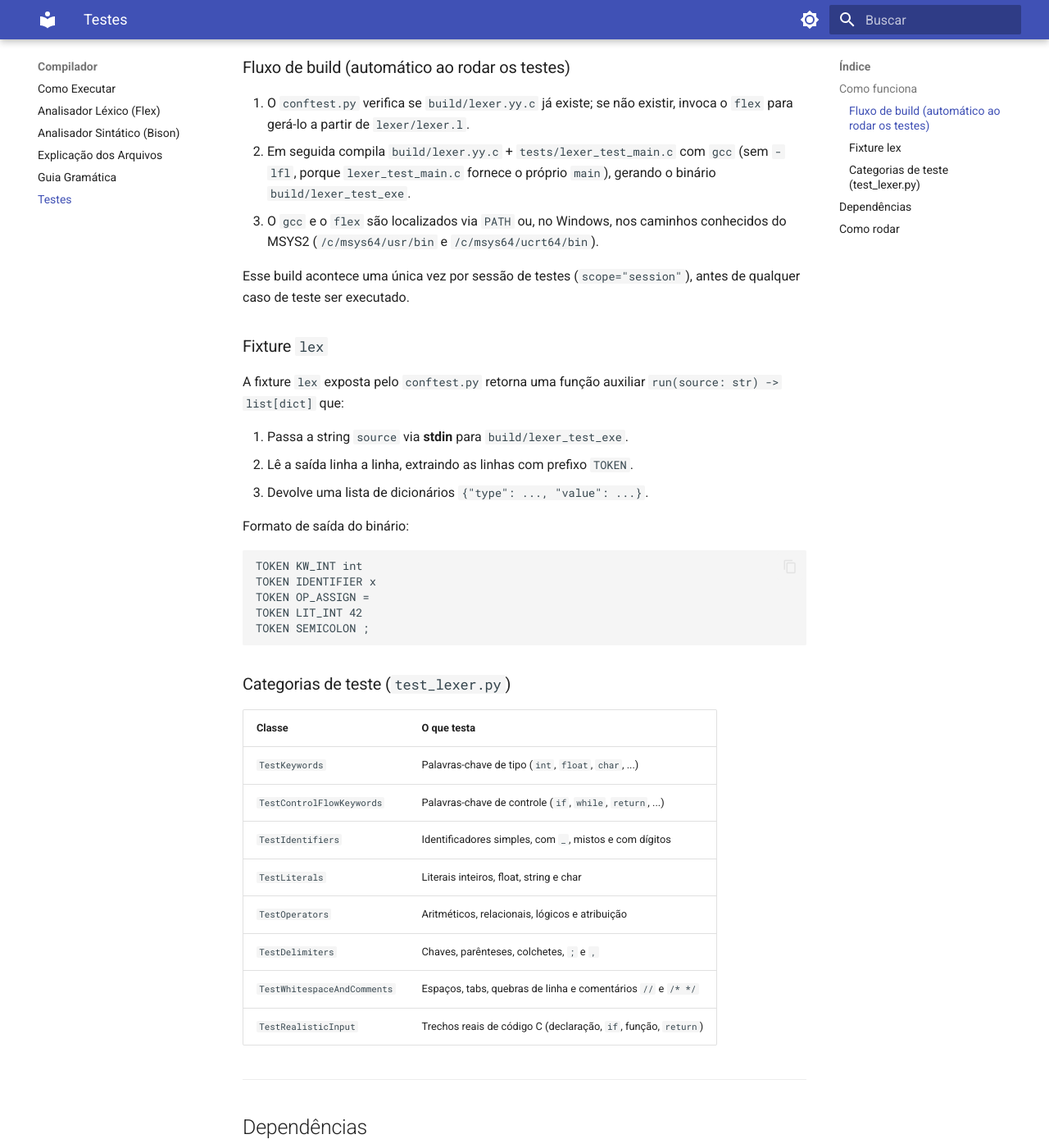
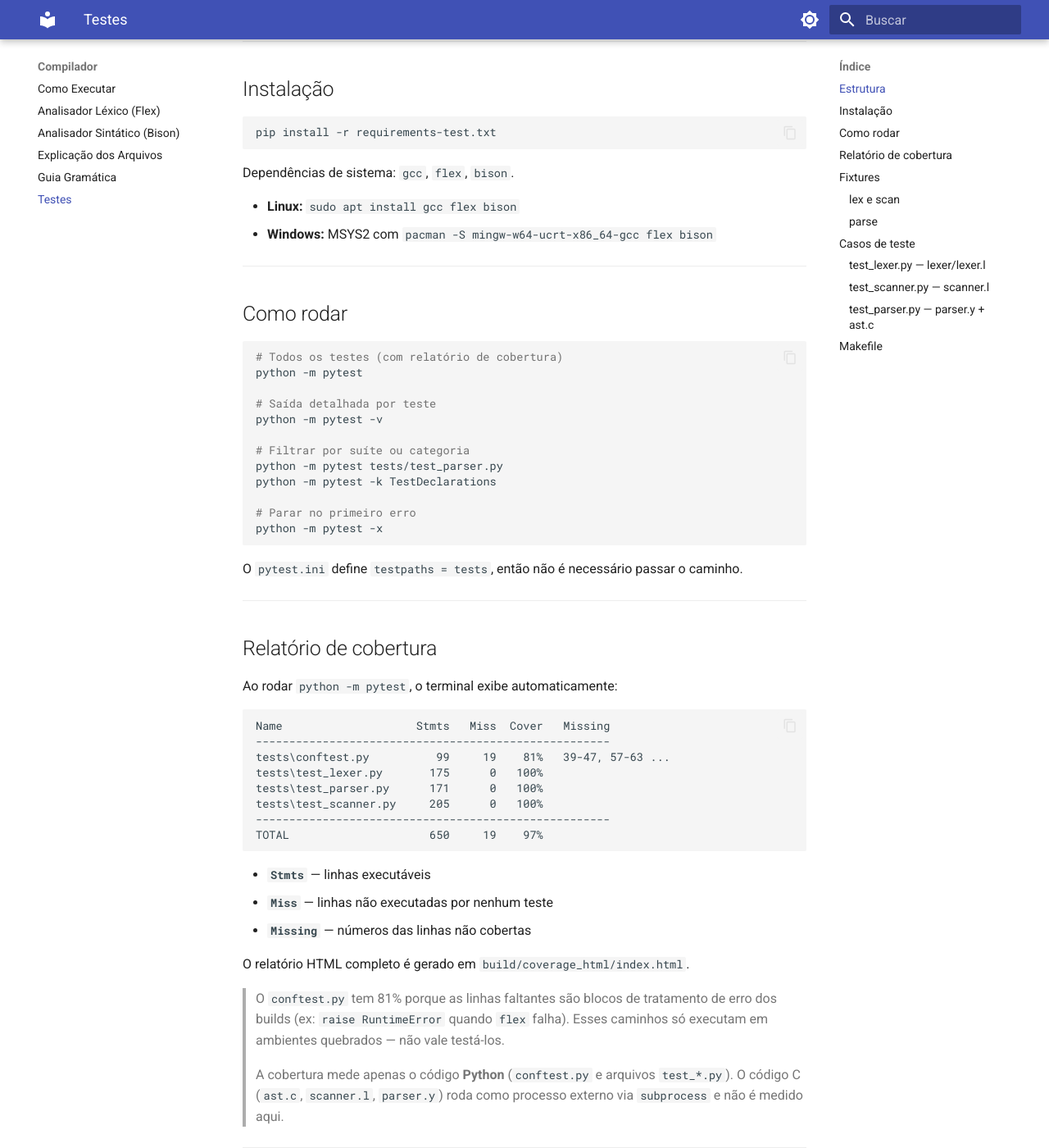
Before and after one commit to UnB-Coding/compiladores1, an MkDocs documentation site: the page built from docs/tests.md, in a window 1280 px wide and 1400 px high, scrolled down 408 px. Shown: the whole window at 82% size. Built offline with MkDocs 1.6.1 and Material for MkDocs 9.7.7, drawn with Linux system fonts in a browser that asks for light colours; some of the changed text lies outside the part shown.

Commit message:
docs: ajustes da documentação dos testes

````diff
--- a/docs/tests.md
+++ b/docs/tests.md
@@ -1,88 +1,177 @@
 # Testes
 
-## Como funciona
-
-Os testes utilizam **pytest** para verificar o comportamento do lexer de forma automatizada. A arquitetura tem três camadas:
+## Estrutura
 
 ```
 tests/
-├── conftest.py          # fixtures de build e execução
-├── lexer_test_main.c    # driver C com main() para o binário de teste
-└── test_lexer.py        # casos de teste organizados por categoria
+├── conftest.py           # build automático e fixtures
+├── lexer_test_main.c     # driver C do lexer standalone
+├── scanner_test_main.c   # driver C do scanner (tokens Bison)
+├── test_lexer.py         # testes do lexer/lexer.l
+├── test_scanner.py       # testes do scanner.l
+└── test_parser.py        # testes do parser.y + ast.c
 ```
-
-### Fluxo de build (automático ao rodar os testes)
-
-1. O `conftest.py` verifica se `build/lexer.yy.c` já existe; se não existir, invoca o `flex` para gerá-lo a partir de `lexer/lexer.l`.
-2. Em seguida compila `build/lexer.yy.c` + `tests/lexer_test_main.c` com `gcc` (sem `-lfl`, porque `lexer_test_main.c` fornece o próprio `main`), gerando o binário `build/lexer_test_exe`.
-3. O `gcc` e o `flex` são localizados via `PATH` ou, no Windows, nos caminhos conhecidos do MSYS2 (`/c/msys64/usr/bin` e `/c/msys64/ucrt64/bin`).
-
-Esse build acontece uma única vez por sessão de testes (`scope="session"`), antes de qualquer caso de teste ser executado.
-
-### Fixture `lex`
-
-A fixture `lex` exposta pelo `conftest.py` retorna uma função auxiliar `run(source: str) -> list[dict]` que:
-
-1. Passa a string `source` via **stdin** para `build/lexer_test_exe`.
-2. Lê a saída linha a linha, extraindo as linhas com prefixo `TOKEN`.
-3. Devolve uma lista de dicionários `{"type": ..., "value": ...}`.
-
-Formato de saída do binário:
-
-```
-TOKEN KW_INT int
-TOKEN IDENTIFIER x
-TOKEN OP_ASSIGN =
-TOKEN LIT_INT 42
-TOKEN SEMICOLON ;
-```
-
-### Categorias de teste (`test_lexer.py`)
-
-| Classe | O que testa |
-|---|---|
-| `TestKeywords` | Palavras-chave de tipo (`int`, `float`, `char`, ...) |
-| `TestControlFlowKeywords` | Palavras-chave de controle (`if`, `while`, `return`, ...) |
-| `TestIdentifiers` | Identificadores simples, com `_`, mistos e com dígitos |
-| `TestLiterals` | Literais inteiros, float, string e char |
-| `TestOperators` | Aritméticos, relacionais, lógicos e atribuição |
-| `TestDelimiters` | Chaves, parênteses, colchetes, `;` e `,` |
-| `TestWhitespaceAndComments` | Espaços, tabs, quebras de linha e comentários `//` e `/* */` |
-| `TestRealisticInput` | Trechos reais de código C (declaração, `if`, função, `return`) |
 
 ---
 
-## Dependências
-
-- Python 3.x
-- pytest >= 7.0 (declarado em `requirements-test.txt`)
-- gcc e flex instalados (via MSYS2 no Windows)
-
-Instalar o pytest:
+## Instalação
 
 ```bash
 pip install -r requirements-test.txt
 ```
+
+Dependências de sistema: `gcc`, `flex`, `bison`.
+
+- **Linux:** `sudo apt install gcc flex bison`
+- **Windows:** MSYS2 com `pacman -S mingw-w64-ucrt-x86_64-gcc flex bison`
 
 ---
 
 ## Como rodar
 
 ```bash
-# Todos os testes
+# Todos os testes (com relatório de cobertura)
 python -m pytest
 
-# Com saída detalhada (nome de cada teste)
+# Saída detalhada por teste
 python -m pytest -v
 
-# Apenas uma categoria
-python -m pytest -v -k TestKeywords
-
-# Apenas um teste específico
-python -m pytest -v tests/test_lexer.py::TestLiterals::test_float_literal
+# Filtrar por suíte ou categoria
+python -m pytest tests/test_parser.py
+python -m pytest -k TestDeclarations
 
 # Parar no primeiro erro
 python -m pytest -x
 ```
 
-> O `pytest.ini` já aponta `testpaths = tests`, então não é necessário indicar o caminho da pasta.
+O `pytest.ini` define `testpaths = tests`, então não é necessário passar o caminho.
+
+---
+
+## Relatório de cobertura
+
+Ao rodar `python -m pytest`, o terminal exibe automaticamente:
+
+```
+Name                    Stmts   Miss  Cover   Missing
+-----------------------------------------------------
+tests\conftest.py          99     19    81%   39-47, 57-63 ...
+tests\test_lexer.py       175      0   100%
+tests\test_parser.py      171      0   100%
+tests\test_scanner.py     205      0   100%
+-----------------------------------------------------
+TOTAL                     650     19    97%
+```
+
+- **`Stmts`** — linhas executáveis
+- **`Miss`** — linhas não executadas por nenhum teste
+- **`Missing`** — números das linhas não cobertas
+
+O relatório HTML completo é gerado em `build/coverage_html/index.html`.
+
+> O `conftest.py` tem 81% porque as linhas faltantes são blocos de tratamento de erro dos builds (ex: `raise RuntimeError` quando `flex` falha). Esses caminhos só executam em ambientes quebrados — não vale testá-los.
+
+> A cobertura mede apenas o código **Python** (`conftest.py` e arquivos `test_*.py`). O código C (`ast.c`, `scanner.l`, `parser.y`) roda como processo externo via `subprocess` e não é medido aqui.
+
+---
+
+## Fixtures
+
+O `conftest.py` compila os binários automaticamente antes dos testes, sem precisar rodar `make`.
+
+| Fixture | Binário | Tokens |
+|---|---|---|
+| `lex` | `build/lexer_test_exe` | `KW_INT`, `IDENTIFIER`, `OP_PLUS` |
+| `scan` | `build/scanner_test_exe` | `T_INT`, `ID`, `PLUS` |
+| `parse` | `build/parser_exe` | recebe código C, retorna `stdout`/`stderr`/`returncode` |
+
+### `lex` e `scan`
+
+Ambas recebem uma string de código e retornam uma lista de dicionários `{"type": ..., "value": ...}`:
+
+```python
+tokens = lex("int x = 42;")
+# [{"type": "KW_INT", "value": "int"}, {"type": "IDENTIFIER", "value": "x"}, ...]
+
+tokens = scan("int x = 42;")
+# [{"type": "T_INT", "value": "int"}, {"type": "ID", "value": "x"}, ...]
+```
+
+### `parse`
+
+Executa o parser completo com o código recebido via stdin:
+
+```python
+r = parse("int x = 5; x + 1;")
+r["returncode"]  # 0 = sem erro de compilação
+r["stdout"]      # "Declarado: x : int = 5\nResultado: 6\n..."
+r["stderr"]      # mensagens de erro sintático/semântico
+```
+
+Formato do stdout:
+
+| Comando C | Saída |
+|---|---|
+| `int x = 5;` | `Declarado: x : int = 5` |
+| `int x;` | `Declarado: x : int` |
+| `x = 10;` | `int x = 10` |
+| `3 + 4;` | `Resultado: 7` |
+| fim do programa | `--- Tabela de Símbolos ---` |
+
+> `parser.y` sempre termina com `exit 0`, mesmo em erro sintático. Para verificar erros, cheque `r["stderr"]`.
+
+---
+
+## Casos de teste
+
+### `test_lexer.py` — `lexer/lexer.l`
+
+| Classe | Cobre |
+|---|---|
+| `TestKeywords` | `int`, `float`, `char`, `long`, `double`, `short`, `signed`, `unsigned` |
+| `TestControlFlowKeywords` | `if`, `else`, `while`, `for`, `do`, `switch`, `case`, `break`, `continue`, `return` |
+| `TestIdentifiers` | simples, `_prefixo`, camelCase, com dígitos, não começa com dígito |
+| `TestLiterals` | inteiro, float, notação científica, string, char |
+| `TestOperators` | aritméticos, relacionais, lógicos, atribuição |
+| `TestDelimiters` | `{}`, `()`, `[]`, `;`, `,` |
+| `TestWhitespaceAndComments` | espaços, tabs, `\n`, comentários `//` e `/* */` |
+| `TestRealisticInput` | trechos reais de código C |
+
+### `test_scanner.py` — `scanner.l`
+
+| Classe | Cobre |
+|---|---|
+| `TestTypeKeywords` | `T_INT`, `T_FLOAT`, `T_CHAR`, `T_BOOL` |
+| `TestControlFlowKeywords` | `KW_IF/ELSE/WHILE/FOR`; prefixo de keyword vira `ID` |
+| `TestBoolLiterals` | `TRUE_LIT`, `FALSE_LIT`; `truex` → `ID` |
+| `TestIdentifiers` | simples, underscore, camelCase, com dígitos |
+| `TestNumericLiterals` | `NUM`, `FLOAT_LIT`; float reconhecido antes de inteiro |
+| `TestCharLiterals` | `'a'`, `'\n'`, `'\t'`, `'\\'` |
+| `TestArithmeticOperators` | `PLUS`, `MINUS`, `TIMES`, `DIVIDE` |
+| `TestRelationalOperators` | `EQ/NE/LE/GE/LT/GT`; `=` não confunde com `==` |
+| `TestLogicalOperators` | `AND`, `OR`, `NOT`; `!` não confunde com `!=` |
+| `TestAssignAndDelimiters` | `ASSIGN`, `SEMICOLON`, `LPAREN/RPAREN`, `LBRACE/RBRACE` |
+| `TestWhitespace` | espaços, tabs, newlines ignorados; entrada vazia |
+| `TestRealisticSequences` | declaração, `if`, `while`, `for`, bloco, bool |
+
+### `test_parser.py` — `parser.y` + `ast.c`
+
+| Classe | Cobre |
+|---|---|
+| `TestSyntaxValidity` | programas válidos (exit 0); erros sintáticos no stderr |
+| `TestDeclarations` | `int`, `float`, `char`, `bool` com e sem init; redeclaração falha |
+| `TestAssignments` | saída `tipo nome = valor`; variável não declarada falha |
+| `TestExpressionStatements` | aritmética, divisão inteira vs float, precedência, lógica |
+| `TestControlFlow` | `if`/`else`, `while`, `for` iterando, blocos `{}` |
+| `TestSymbolTable` | tabela presente, `(vazia)` sem variáveis, valor final correto |
+
+---
+
+## Makefile
+
+```bash
+make        # compila parser_exe e lexer_exe
+make clean  # remove artefatos de build
+```
+
+Os testes **não dependem do `make`** — o `conftest.py` compila tudo automaticamente.
````
